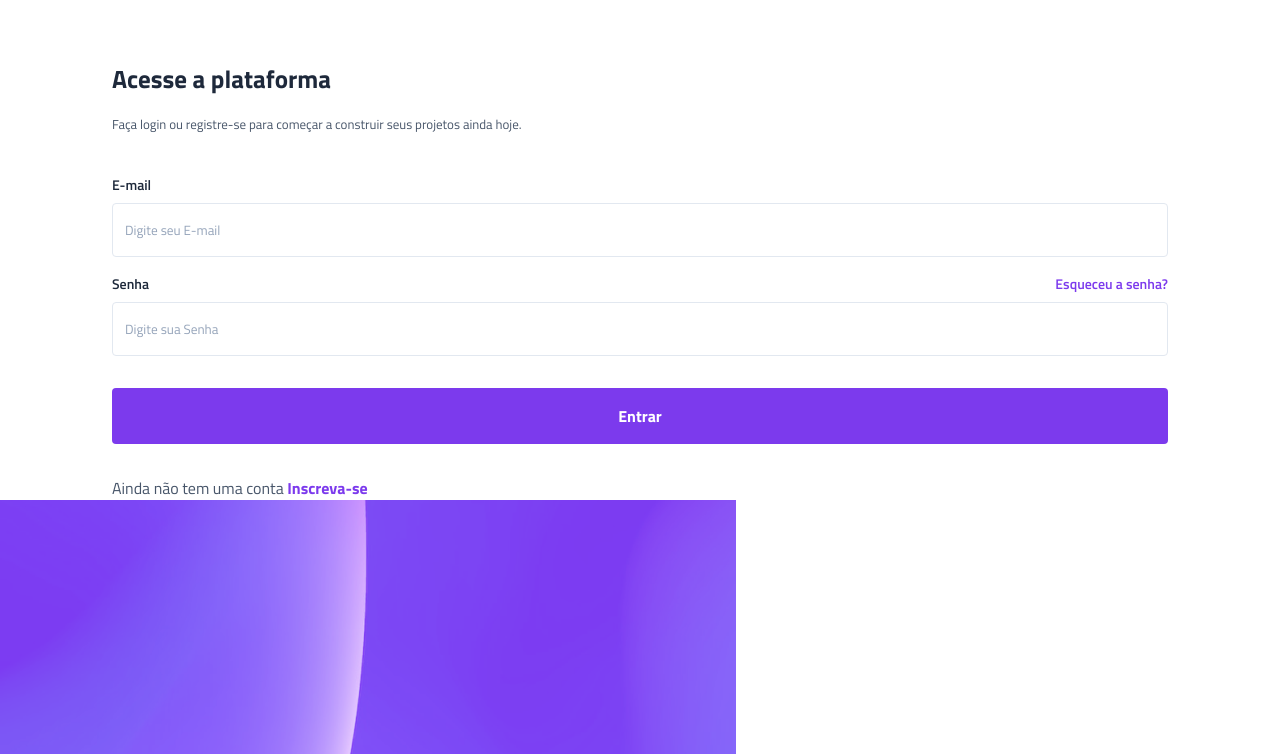
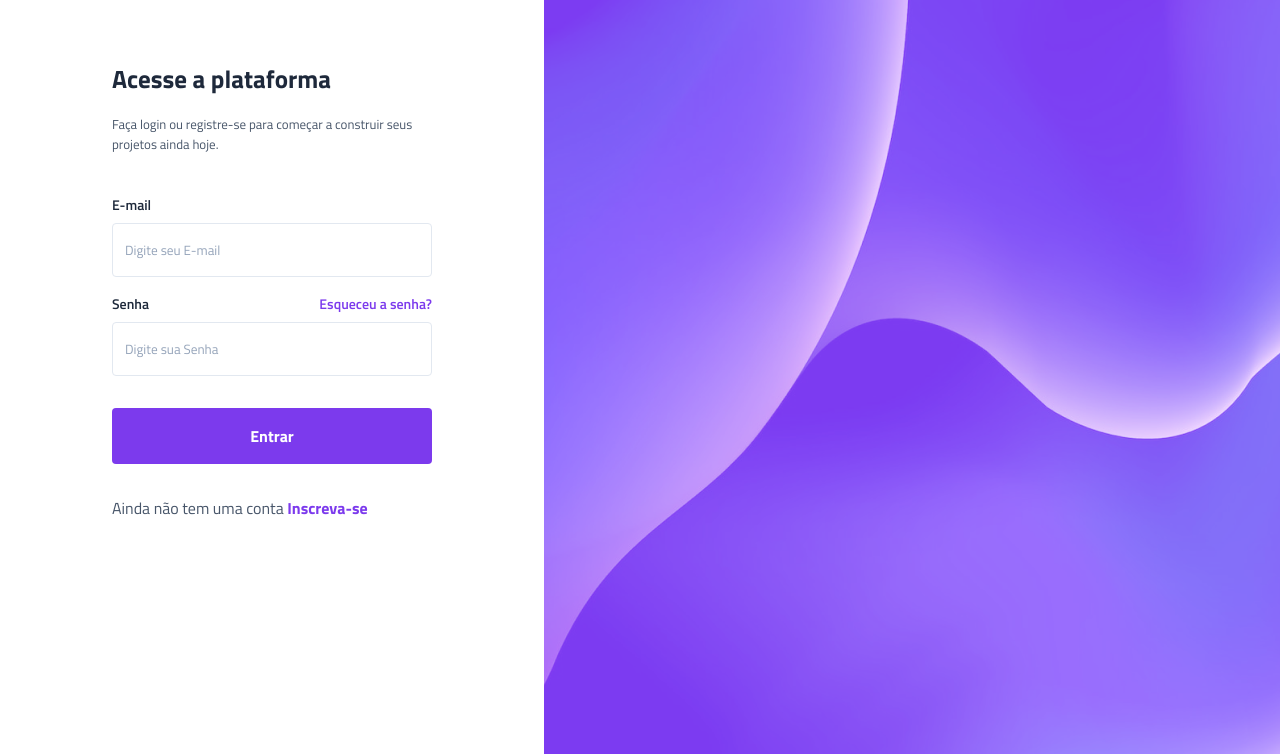
Before and after one commit to Danielsilvass/projeto-vertigo, a plain HTML site: page index.html in a window 1280 px wide. Shown: the part 133-887 px from the top of the page. Drawn offline with Linux system fonts and the light colour scheme.

Commit message:
inserção do background desktop

```diff
--- a/style.css
+++ b/style.css
@@ -118,7 +118,17 @@ main {
    font-size: 1rem;
 }
 
+.bg-desktop {
+    display: none;
+}
+
+
 @media(min-width:1000px) {
+
+    body {
+        display: flex;
+    }
+
     header {
         background:none;
         justify-content: flex-start;
@@ -132,4 +142,13 @@ main {
     main {
         padding-inline: 7rem;
     }
+
+    .conteudo {
+        width: 100%;
+    }
+
+    .bg-desktop {
+        display: block;
+        width: 100%;
+    }
 }
```
